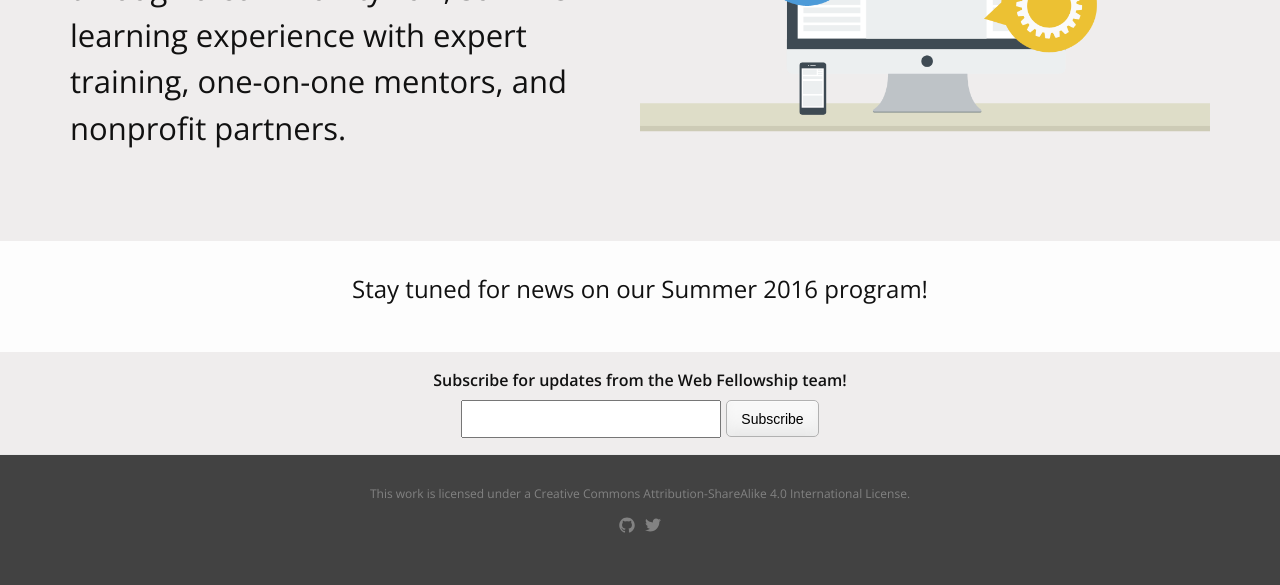
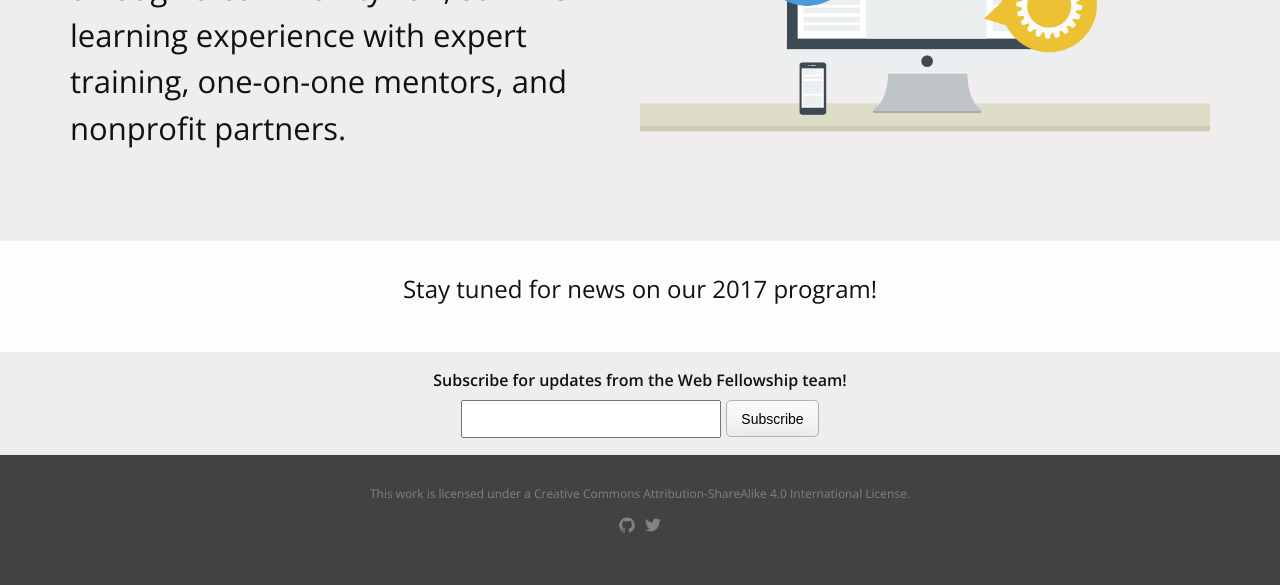
Before and after one commit to webfellowship/webfellowship.github.io, a Jekyll site: the page built from index.html, in a window 1280 px wide. Shown: the part 721-1306 px from the top of the page. Built offline with Jekyll 4.4.1, drawn with Linux system fonts in a browser that asks for light colours.

Commit message:
get ready

```diff
--- a/index.html
+++ b/index.html
@@ -4,7 +4,7 @@ layout: home
 
 <div class="home" style="text-align:center;">
 
-<h2>Stay tuned for news on our Summer 2016 program!</h2>
+<h2>Stay tuned for news on our 2017 program!</h2>
 <!--
   <h1 class="page-heading">Posts</h1>
 
```
